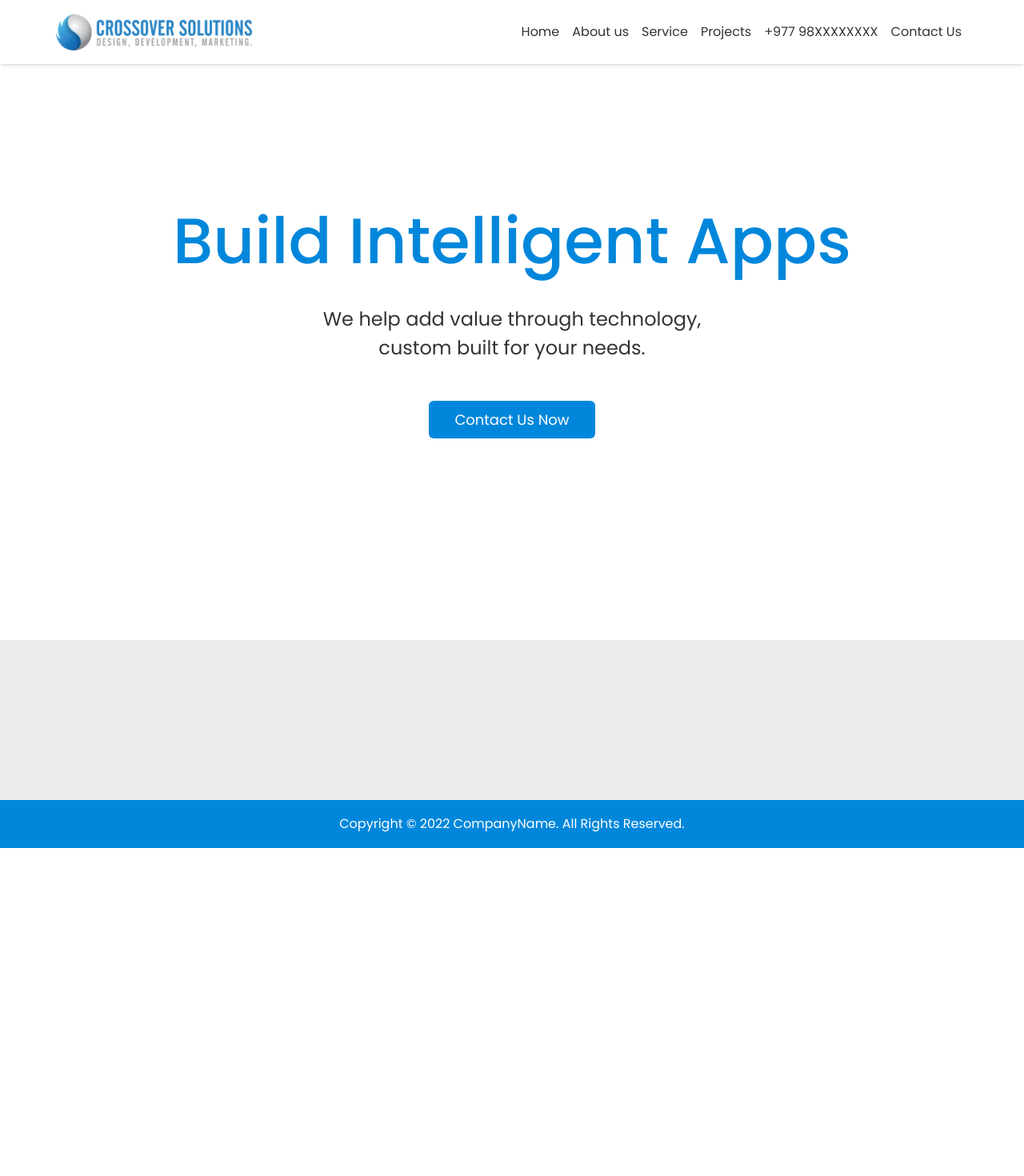
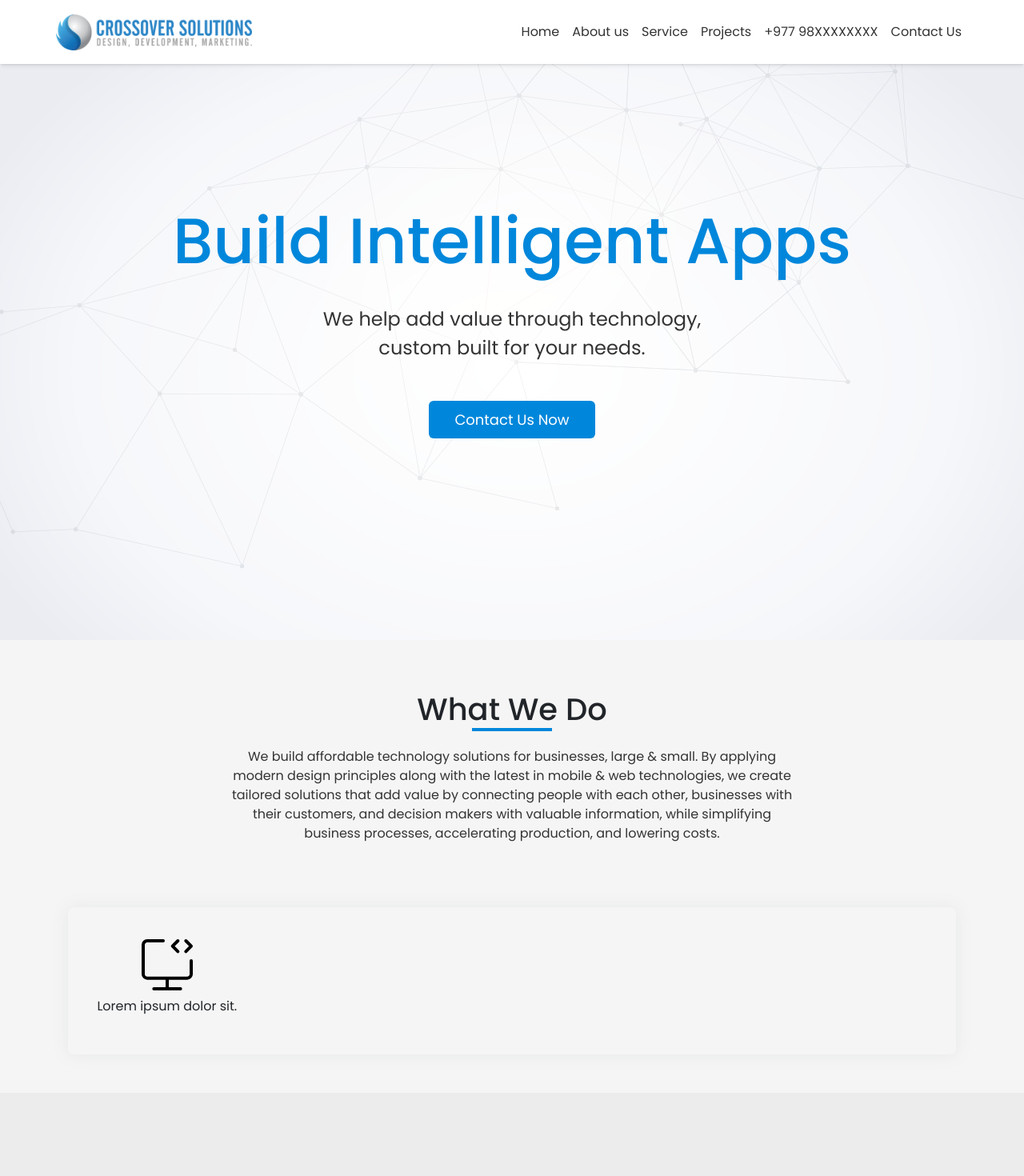
Before and after one commit to isunuwa/crossover-pri, a React (Create React App) app: page / in a window 1280 px wide. Shown: the top 1470 px of the page at 80% size. Before the commit the page ends 1060 px from the top, so only its background shows below. Built offline with nearby package versions, Linux system fonts and the light colour scheme.

Commit message:
updated info and banner ui fixes

```diff
--- a/public/assets/scss/App.scss
+++ b/public/assets/scss/App.scss
@@ -8,4 +8,5 @@
 @import 'variables';
 
 // main theme
+@import 'base';
 @import 'main';
--- /dev/null
+++ b/public/assets/scss/base.scss
@@ -0,0 +1,72 @@
+*{
+  margin: 0;
+  padding: 0;
+  box-sizing: border-box;
+}
+body{
+  font-family: 'Poppins', sans-serif;
+}
+.ap-max{
+  // max-width: 1920px;
+  max-width: 1440px;
+  margin: 0 auto;
+}
+.ap-header-wrapper{
+  box-shadow: 0 3px 5px -1px rgb(0 0 0 / 10%), 0 2px 1px -1px rgb(0 0 0 / 5%);
+  position: fixed;
+  background-color: $white;
+  width: 100%;
+  z-index: 2;
+}
+.ap-btn-primary{
+  padding: 8px 12px;
+  color: #ffffff;
+  background-color: $primary-color;
+  border-radius: 6px;
+  transition: $transition-all-4s;
+  &:hover{
+    color: $white;
+    background-color: $primary-dark-color;
+  }
+}
+.ap-link{
+  &:hover{
+    text-decoration: none;
+  }
+}
+.ap-h1{
+  font-size: 28px;
+}
+smart-image{
+  display: block;
+  width: 100%;
+  height: 0;
+  padding: 0;
+  background-size: cover;
+  background-repeat: no-repeat;
+  background-position: center center;
+
+  &[mode=cover]{
+    height: 100%;
+  }
+}
+
+.dash-text{
+  position: relative;
+  margin-bottom: 14px;
+
+  &::after{
+    content: '';
+    background-color: $primary-color;
+    position: absolute;
+    bottom: -6px;
+    left: 50%;
+    transform: translate(-50%, -50%);
+    width: 100px;
+    height: 4px;
+  }
+}
+
+.ap-empty-3{
+  height: 3rem;
+}
--- a/public/assets/scss/main.scss
+++ b/public/assets/scss/main.scss
@@ -1,38 +1,3 @@
-*{
-  margin: 0;
-  padding: 0;
-  box-sizing: border-box;
-}
-body{
-  font-family: 'Poppins', sans-serif;
-}
-.ap-max{
-  // max-width: 1920px;
-  max-width: 1440px;
-  margin: 0 auto;
-}
-.ap-header-wrapper{
-  box-shadow: 0 3px 5px -1px rgb(0 0 0 / 10%), 0 2px 1px -1px rgb(0 0 0 / 5%);
-  position: fixed;
-  background-color: $white;
-  width: 100%;
-  z-index: 2;
-}
-.ap-btn-primary{
-  padding: 8px 12px;
-  color: #ffffff;
-  background-color: $primary-color;
-  border-radius: 6px;
-}
-.ap-link{
-  &:hover{
-    text-decoration: none;
-  }
-}
-.ap-h1{
-  font-size: 28px;
-}
-
 // header styles
 .ap-header{
   justify-content: space-between;
@@ -114,11 +79,26 @@ body{
 
 // main body
 .ap-main{
-  height: 100vh;
-  min-height: 620px;
-  background-color: $white;
+  // main section styles
+  .main-overview{
+    height: 100vh;
+    min-height: 100vh;
+    background-color: $white;
+    overflow: hidden;
+  }
+
+  smart-image{
+    position: absolute;
+    top: 0;
+    right: 0;
+    bottom: 0;
+    left: 0;
+    height: 100vh;
+  }
+
   .ap-content{
     height: 100%;
+    position: relative;
     display: flex;
     flex-direction: column;
     justify-content: center;
@@ -145,4 +125,50 @@ body{
       display: inline-block;
     }
   }
+
+  // main overview styles
+  .ap-about-overview{
+    background-color: $dark-white;
+    padding: 4rem 0 3rem;
+
+    .ap-content-wrapper{
+      max-width: 720px;
+      text-align: center;
+
+      .ap-h2{
+        text-transform: capitalize;
+        font-size: 2.4rem;
+        margin-bottom: 1.5rem;
+      }
+      .ap-p{
+        font-size: 16px;
+        margin-bottom: 2rem;
+      }
+    }
+
+    //
+    .ap-content-info{
+      box-shadow: 0 0 20px 2px rgb(233 234 235);
+      border-radius: 8px;
+      padding: 2rem 1rem;
+      transition: $transition-all-4s;
+      &:hover{
+        box-shadow: 0 0 20px 2px rgb(226, 226, 226);
+      }
+      .d-flex{
+        flex-direction: column;
+      }
+      .ap-info_item{
+        width: 100%;
+      }
+      @include breakpoint(md){
+        .d-flex{
+          flex-direction: row;
+        }
+        .ap-info_item{
+          width: 20%;
+        }
+      }
+    }
+  }
 }
--- a/public/assets/scss/variables.scss
+++ b/public/assets/scss/variables.scss
@@ -7,8 +7,9 @@ $secondary-dark: #333333;
 
 // default color
 $white: #ffffff;
+$dark-white: #f5f5f5;
 $black: #000000;
 $grey: #808080;
 $light-grey: #c1c1c1;
 
-$transition-all-4s: all 0.4s ease;
+$transition-all-4s: all 0.4s ease-in-out;
--- a/src/Components/Main.jsx
+++ b/src/Components/Main.jsx
@@ -1,17 +1,43 @@
 import React from 'react'
-
+import bannerImage from './../../public/assets/images/banner.png';
+import svgComputer from './../../public/assets/svg/computer-icon.svg';
 const Main = () => {
   return (
     <div className="ap-main">
-      <div className='ap-content conteiner-fluid'>
-        <div className='ap-content-wrapper'>
-          <h1 className='ap-h1 '>Build Intelligent Apps</h1>
-          <p className='ap-p ap-m4'>We help add value through technology, <br/> custom built for your needs.</p>
-          <a href='#' className='ap-btn-primary ap-link'>Contact Us Now</a>
+      <div className="main-overview">
+        <smart-image className='smart-image' alt="banner image" mode="cover" style={{backgroundImage: `url(${bannerImage})`}}></smart-image>
+        <div className='ap-content conteiner-fluid'>
+          <div className='ap-content-wrapper'>
+            <h1 className='ap-h1 '>Build Intelligent Apps</h1>
+            <p className='ap-p ap-m4'>We help add value through technology, <br/> custom built for your needs.</p>
+            <a href='#' className='ap-btn-primary ap-link'>Contact Us Now</a>
+          </div>
+        </div>
+      </div>
+      {/* info section */}
+      <div className="ap-about-overview">
+        <div className="ap-content container">
+          <div className="ap-content-wrapper">
+            <h2 className='ap-h2 dash-text'>What we do</h2>
+            <p className='ap-p ap-m4'>
+              We build affordable technology solutions for businesses, large & small. By applying modern design principles along with the latest in mobile & web technologies, we create tailored solutions that add value by connecting people with each other, businesses with their customers, and decision makers with valuable information, while simplifying business processes, accelerating production, and lowering costs.
+            </p>
+          </div>
+          <div className="ap-empty-3"></div>
+          <div className="container ap-content-info">
+            <div className="d-flex mr-2 w-100">
+              <div className="ap-info_item">
+                <img src={svgComputer} alt="informantion" />
+                <p>
+                  Lorem ipsum dolor sit.
+                </p>
+              </div>
+            </div>
+          </div>
         </div>
       </div>
     </div>
-  )
+  );
 }
 
 export default Main
```
Also changed, not shown: public/assets/css/app.min.css, public/assets/images/banner.png (added), public/assets/svg/computer-icon.svg (added).
